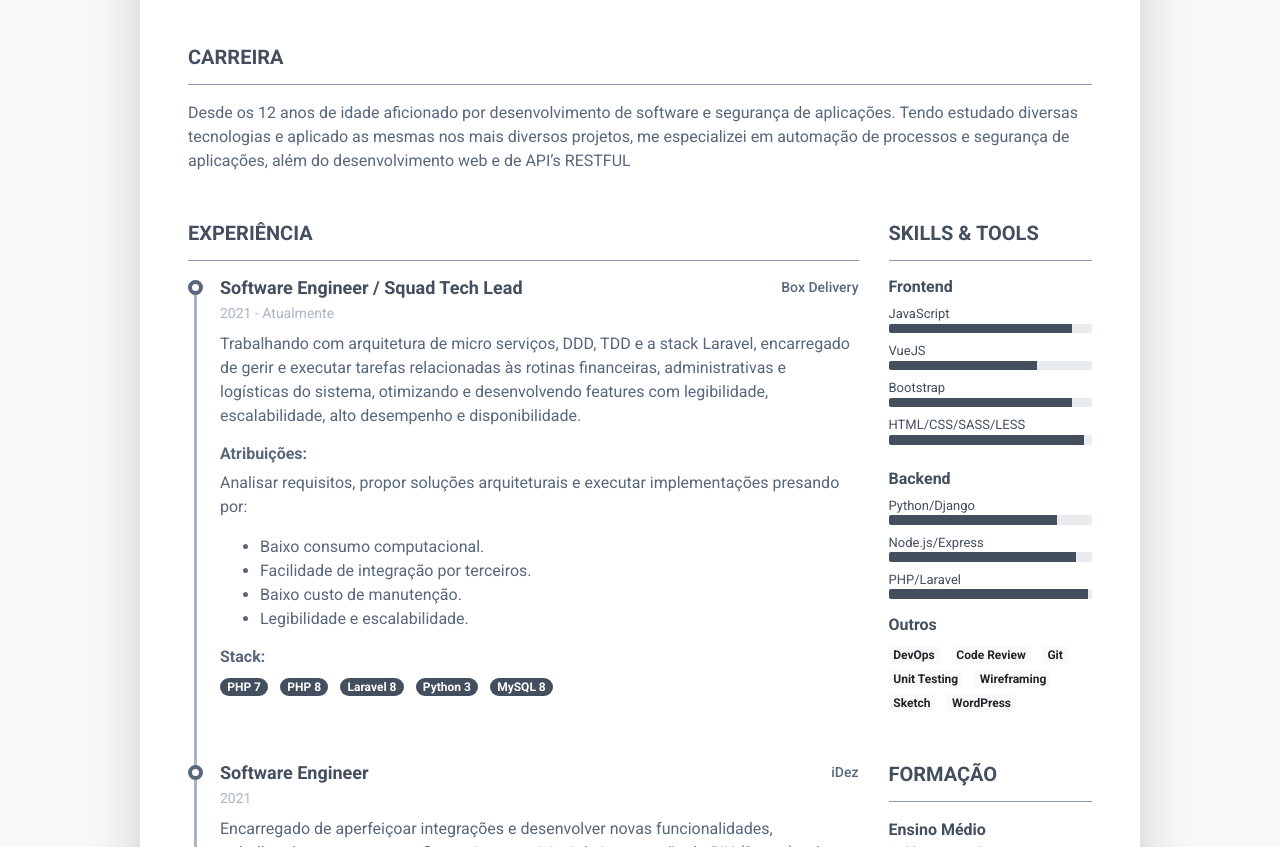
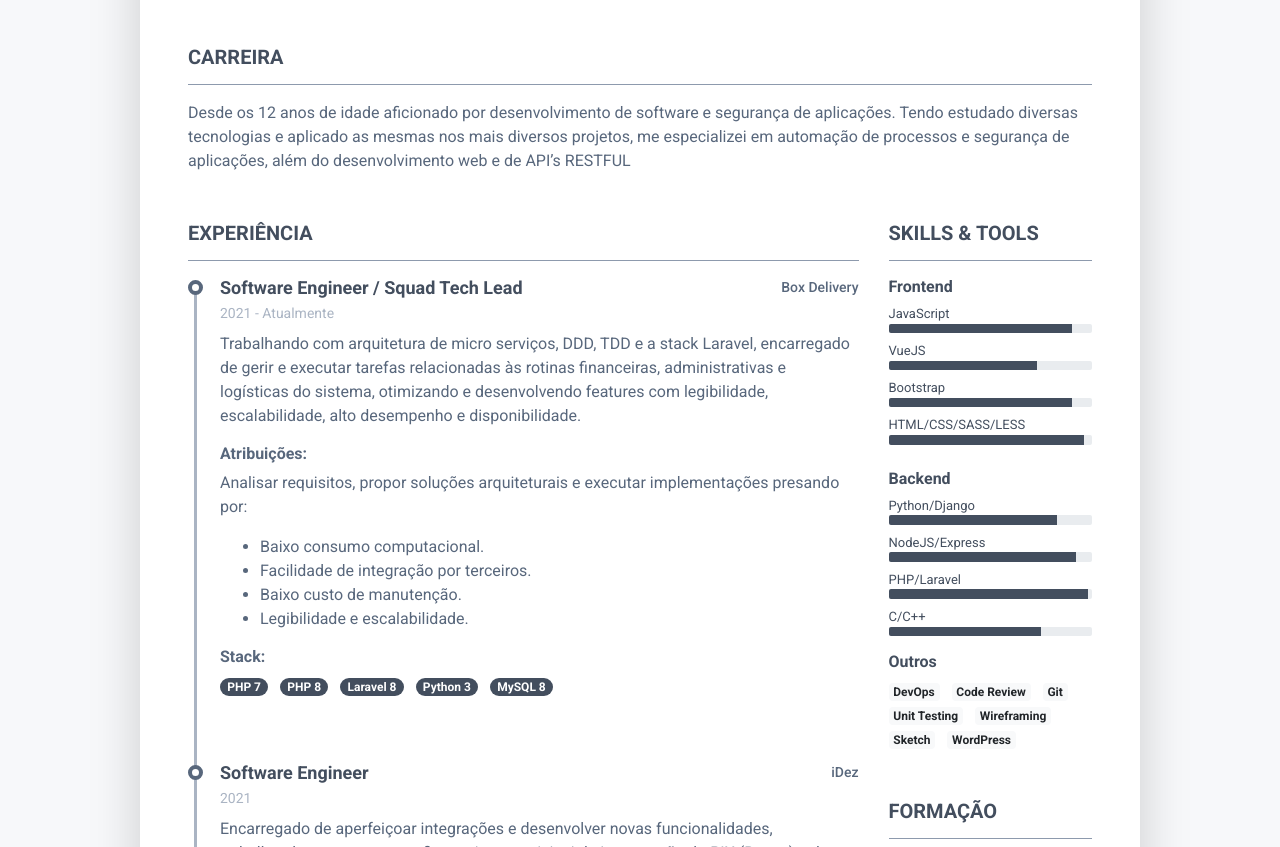
Before and after one commit to luispaulotoniettefranca/luispaulotoniettefranca.github.io, a plain HTML site: page index.html in a window 1280 px wide. Shown: the part 253-1100 px from the top of the page. Drawn offline with Linux system fonts and the light colour scheme.

Commit message:
add c/c++ flag

```diff
--- a/index.html
+++ b/index.html
@@ -328,7 +328,7 @@
 											</div>
 								        </li>
 										<li class="mb-2">
-											<div class="resume-skill-name">Node.js/Express</div>
+											<div class="resume-skill-name">NodeJS/Express</div>
 											<div class="progress resume-progress">
 												<div class="progress-bar theme-progress-bar-dark" role="progressbar" style="width: 92%" aria-valuenow="25" aria-valuemin="0" aria-valuemax="100"></div>
 											</div>
@@ -337,6 +337,12 @@
 								            <div class="resume-skill-name">PHP/Laravel</div>
 									        <div class="progress resume-progress">
 											    <div class="progress-bar theme-progress-bar-dark" role="progressbar" style="width: 98%" aria-valuenow="25" aria-valuemin="0" aria-valuemax="100"></div>
+											</div>
+								        </li>
+										<li class="mb-2">
+								            <div class="resume-skill-name">C/C++</div>
+									        <div class="progress resume-progress">
+											    <div class="progress-bar theme-progress-bar-dark" role="progressbar" style="width: 75%" aria-valuenow="25" aria-valuemin="0" aria-valuemax="100"></div>
 											</div>
 								        </li>
 							        </ul>
```
